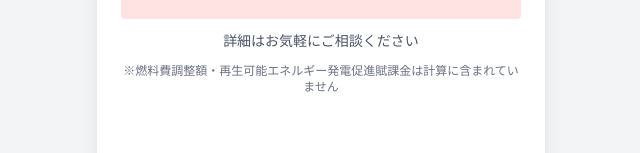
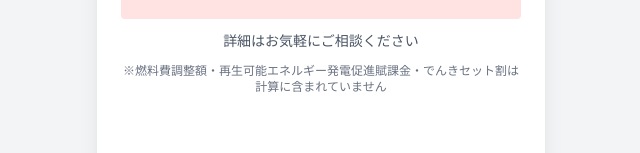
Before and after one commit to takahashikai919-art/electric-app, a Next.js app: page / in a window 1280 px wide. Shown: the part 535-688 px from the top of the page, without its empty margins (319-959 px from the left). Built offline with nearby package versions, Linux system fonts and the light colour scheme.

Commit message:
注意書きにセット割追加

```diff
--- a/app/page.tsx
+++ b/app/page.tsx
@@ -46,7 +46,7 @@ export default function Home() {
   const companies = [
     { name: "北海道電力", rate: 1.0 },
     { name: "北ガス電気", rate: 0.98 },
-    { name: "コープでんき", rate: 0.97 }, // ←追加
+    { name: "コープでんき", rate: 0.97 },
     { name: "Looopでんき", rate: 0.95 },
     { name: "ENEOSでんき", rate: 0.98 },
     { name: "楽天でんき", rate: 1.0 },
@@ -143,8 +143,9 @@ export default function Home() {
           詳細はお気軽にご相談ください
         </p>
 
+        {/* 🔥 注意書き（更新済み） */}
         <p className="text-xs text-gray-500 mt-3 text-center">
-          ※燃料費調整額・再生可能エネルギー発電促進賦課金は計算に含まれていません
+          ※燃料費調整額・再生可能エネルギー発電促進賦課金・でんきセット割は計算に含まれていません
         </p>
 
       </div>
```
